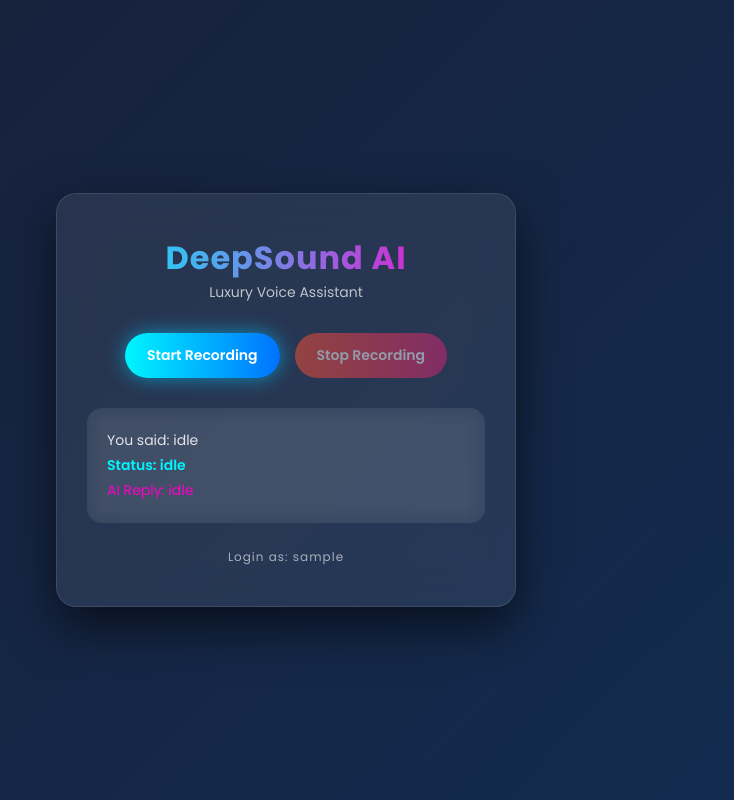
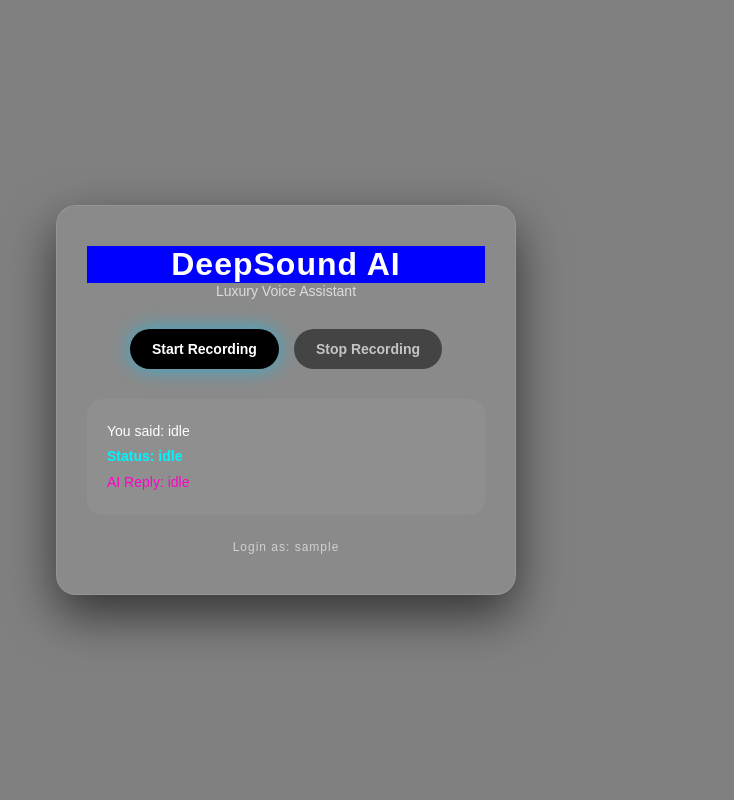
Before and after one commit to kevinhamza/DeepSound, a Flask app: page / in a window 1280 px wide. Shown: the whole page, without its empty margins (354-1088 px from the left). Run offline with Flask 3, Linux system fonts and the light colour scheme; the visitor is signed in with stand-in values (Sample User, id 1).

Commit message:
Update index.html

```diff
--- a/templates/index.html
+++ b/templates/index.html
@@ -7,7 +7,6 @@
         <meta name="description" content="">
         <meta name="viewport" content="width=device-width, initial-scale=1">
         <style>
-@import url('https://fonts.googleapis.com/css2?family=Poppins:wght@300;400;600;700&display=swap');
 * {
     margin: 0;
     padding: 0;
@@ -19,15 +18,9 @@ body {
     display: flex;
     justify-content: center;
     align-items: center;
-    background: linear-gradient(135deg, #0f0f0f, #1a1a2e, #0f3460);
+    background: gray;
     background-size: 400% 400%;
-    animation: gradientMove 15s ease infinite;
     color: white;
-}
-@keyframes gradientMove {
-    0% { background-position: 0% 50%; }
-    50% { background-position: 100% 50%; }
-    100% { background-position: 0% 50%; }
 }
 .app-container {
     width: 100%;
@@ -35,14 +28,12 @@ body {
     padding: 20px;
 }
 .card {
-    backdrop-filter: blur(20px);
     background: rgba(255, 255, 255, 0.08);
     border-radius: 20px;
     padding: 40px 30px;
     box-shadow: 0 20px 50px rgba(0, 0, 0, 0.6);
     border: 1px solid rgba(255, 255, 255, 0.1);
     text-align: center;
-    transition: transform 0.4s ease;
 }
 .card:hover {
     transform: translateY(-8px);
@@ -51,9 +42,7 @@ body {
     font-size: 32px;
     font-weight: 700;
     letter-spacing: 1px;
-    background: linear-gradient(90deg, #00f5ff, #ff00c8);
-    -webkit-background-clip: text;
-    -webkit-text-fill-color: transparent;
+    background: blue;
 }
 .subtitle {
     font-size: 14px;
@@ -74,24 +63,9 @@ button {
     cursor: pointer;
     transition: all 0.3s ease;
     font-size: 14px;
-}
-.btn-primary {
-    background: linear-gradient(90deg, #00f5ff, #0072ff);
+    background: black;
     color: white;
-    box-shadow: 0 0 20px rgba(0, 200, 255, 0.6);
-}
-.btn-primary:hover {
-    transform: scale(1.05);
-    box-shadow: 0 0 35px rgba(0, 200, 255, 0.9);
-}
-.btn-secondary {
-    background: linear-gradient(90deg, #ff512f, #dd2476);
-    color: white;
-    box-shadow: 0 0 20px rgba(255, 80, 120, 0.6);
-}
-.btn-secondary:hover {
-    transform: scale(1.05);
-    box-shadow: 0 0 35px rgba(255, 80, 120, 0.9);
+    box-shadow: 0 0 20px rgba(0, 200,        255, 0.6);
 }
 button:disabled {
     opacity: 0.5;
@@ -114,10 +88,6 @@ button:disabled {
 #resp {
     color: #ff00c8;
     font-weight: 500;
-}
-#transcription-text {
-    color: #ffffff;
-    opacity: 0.85;
 }
 .user {
     margin-top: 25px;
```
